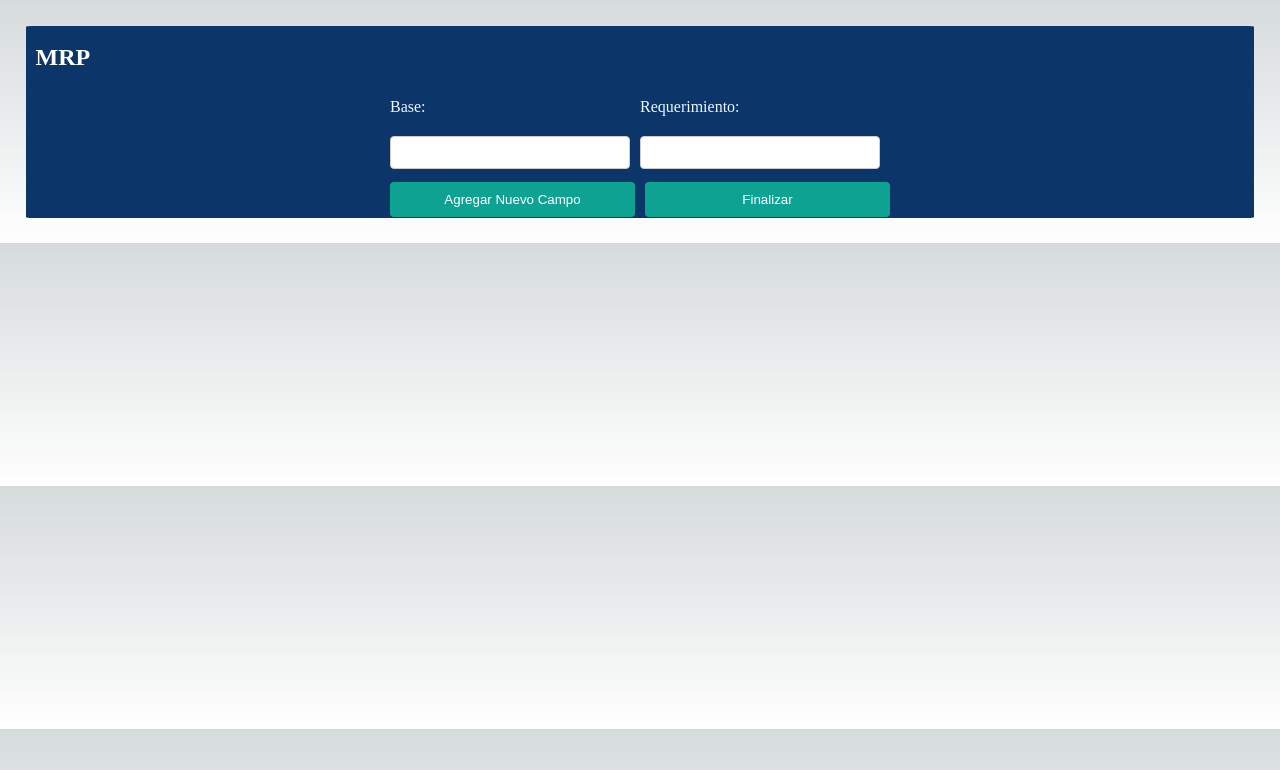
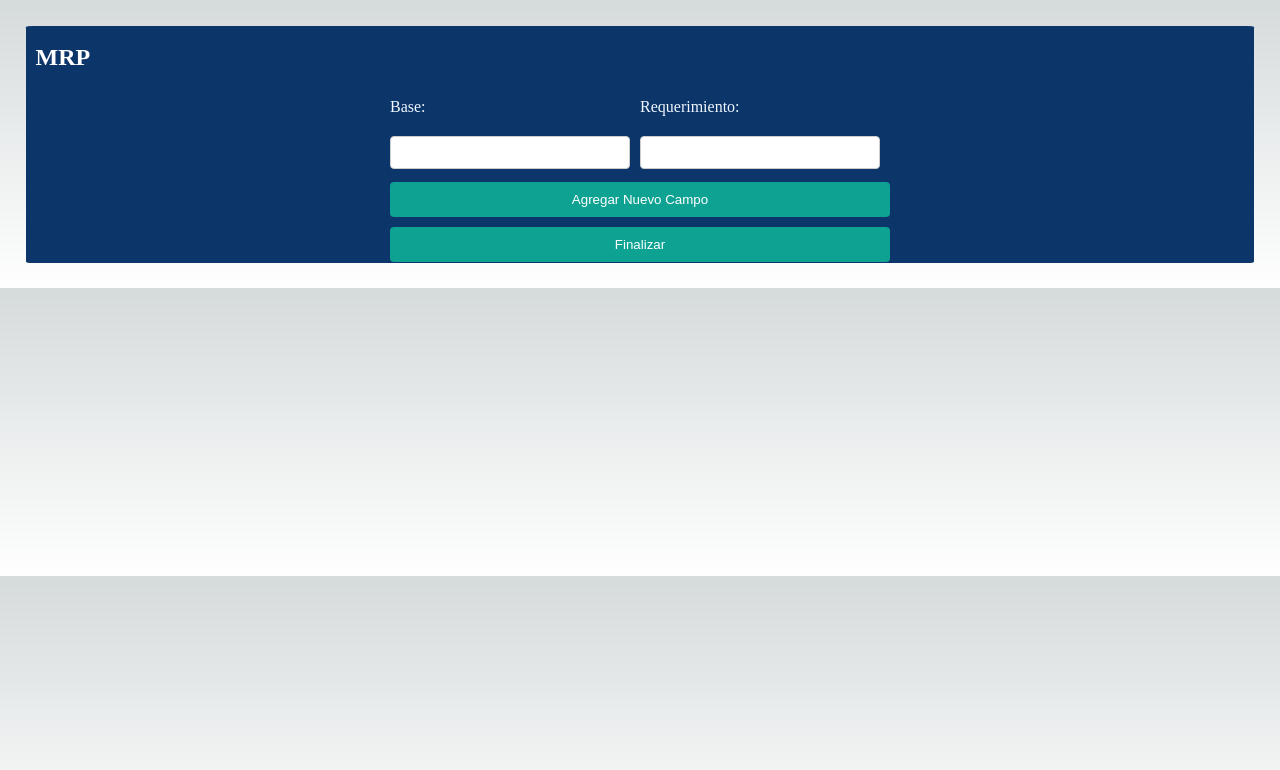
Before and after one commit to KathyaGonzalez/MRP, a Next.js app in the folder proyecto/: page /principal in a window 1280 px wide. Shown: the top 770 px of the page. Built offline with nearby package versions, Linux system fonts and the light colour scheme.

Commit message:
botones extras
boton de ver arbol y ver tabla agregados

```diff
--- a/proyecto/src/pages/principal.js
+++ b/proyecto/src/pages/principal.js
@@ -5,6 +5,8 @@ export default function PrincipalFrom() {
     // Estados para almacenar los datos del formulario
   const [base, setBase] = useState('');
   const [requerimiento, setRequerimiento] = useState('');
+  const [verArbol, setVerArbol] = useState(false);
+  const [verTabla, setVerTabla] = useState(false);
 
   //almacenar conjuntos
   const [datosAdd, setDatosAdd] = useState([]);
@@ -29,6 +31,8 @@ export default function PrincipalFrom() {
     setBase('');
     setRequerimiento('');
     setDatosAdd([]);
+    setVerArbol(true);
+    setVerTabla(true);
   };
 
   const AgregarDatos = () => {
@@ -132,6 +136,26 @@ export default function PrincipalFrom() {
           <button type="submit" className={styles.button}>
             Finalizar
           </button>
+
+          {verArbol && (
+            <button
+              type="button"
+              onClick={() => console.log('Ver Árbol')}
+              className={`${styles.button} ${styles.buttonVerArbol}`}
+            >
+              Ver Árbol
+            </button>
+          )}
+
+          {verTabla && (
+            <button
+              type="button"
+              onClick={() => console.log('Ver Tabla')}
+              className={`${styles.button} ${styles.buttonVerTabla}`}
+            >
+              Ver Tabla
+            </button>
+          )}
         </div>
       </form>
     </div>
--- a/proyecto/src/styles/principal.module.css
+++ b/proyecto/src/styles/principal.module.css
@@ -74,6 +74,7 @@
 
 .buttonContainer {
   display: flex;
+  flex-direction: column;
   gap: 10px; /* Espacio entre los botones */
 }
 
@@ -87,3 +88,8 @@
   cursor: pointer;
   border-radius: 4px;
 }
+
+.buttonVerArbol,
+.buttonVerTabla {
+  width: 100%;
+}
```
